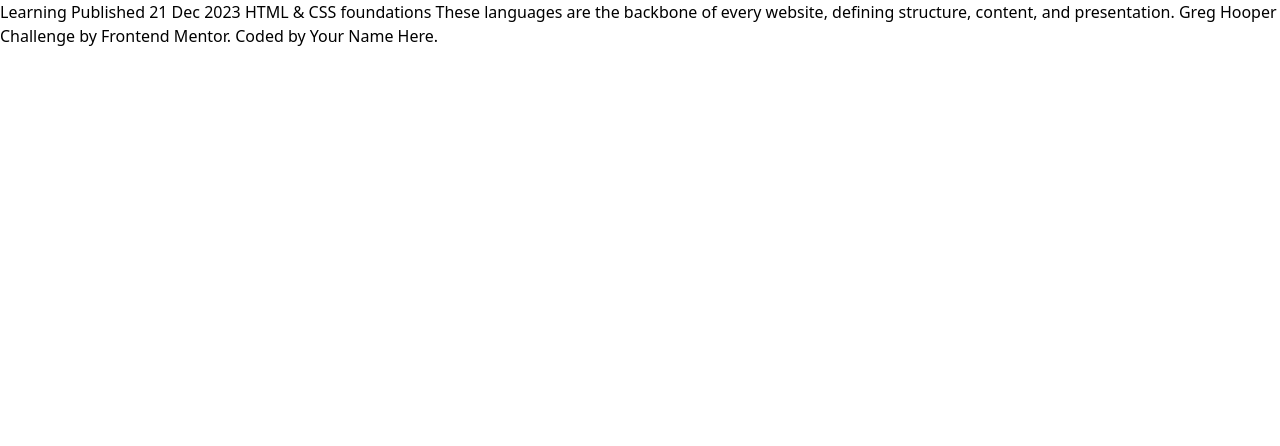
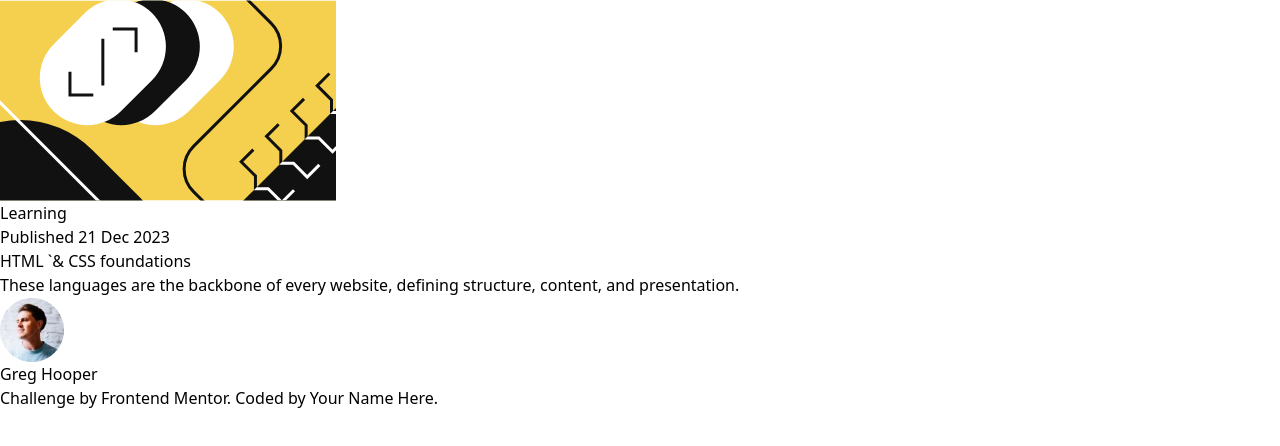
Before and after one commit to aaditamanugraha/blog-preview-card, a website: page index.html in a window 1280 px wide. Drawn offline with Linux system fonts and the light colour scheme.

Commit message:
style: structuring content card

```diff
--- a/index.html
+++ b/index.html
@@ -13,15 +13,35 @@
     <title>Frontend Mentor | Blog preview card</title>
   </head>
   <body>
-    Learning Published 21 Dec 2023 HTML & CSS foundations These languages are
-    the backbone of every website, defining structure, content, and
-    presentation. Greg Hooper
+    <main>
+      <img src="./assets/images/illustration-article.svg" alt="" />
+      <div id="section">
+        <h2>Learning</h2>
+      </div>
 
-    <div class="attribution">
-      Challenge by
-      <a href="https://www.frontendmentor.io?ref=challenge" target="_blank"
-        >Frontend Mentor</a
-      >. Coded by <a href="#">Your Name Here</a>.
-    </div>
+      <p>Published 21 Dec 2023</p>
+
+      <div id="article">
+        <h1>HTML `& CSS foundations</h1>
+        <p>
+          These languages are the backbone of every website, defining structure,
+          content, and presentation.
+        </p>
+      </div>
+
+      <div id="profile">
+        <img src="./assets/images/image-avatar.webp" alt="" />
+        <p>Greg Hooper</p>
+      </div>
+    </main>
+
+    <footer>
+      <p>
+        Challenge by
+        <a href="https://www.frontendmentor.io?ref=challenge" target="_blank"
+          >Frontend Mentor</a
+        >. Coded by <a href="#">Your Name Here</a>.
+      </p>
+    </footer>
   </body>
 </html>
```
